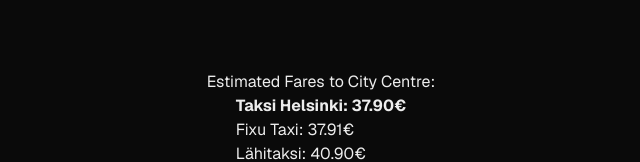
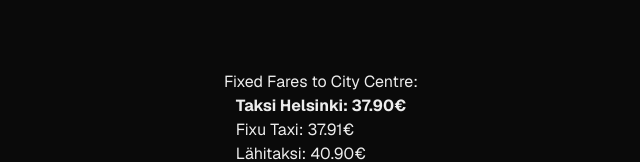
Before and after one commit to lamtonylam/airport-taxi-fare, a Next.js app: page / in a window 1280 px wide. Both pictures are taken after a click on the label "Are you travelling to the Helsinki city centre?". Shown: the part 232-394 px from the top of the page, without its empty margins (319-959 px from the left). Built offline with nearby package versions, Linux system fonts and the light colour scheme.

Commit message:
Fix: wording

```diff
--- a/src/app/page.tsx
+++ b/src/app/page.tsx
@@ -38,7 +38,7 @@
     if (toCityCentre) {
       const fares = getCityCentreFares();
       return (
-        'Estimated taxi fares from Helsinki airport to city centre:' +
+        'Fixed taxi fares from Helsinki airport to city centre:' +
         '\n\n' +
         fares
           .map((fare) => `${fare.company}: ${fare.fare.toFixed(2)}€`)
@@ -175,7 +175,7 @@
 
           {toCityCentre && (
             <>
-              <h2>Estimated Fares to City Centre:</h2>
+              <h2>Fixed Fares to City Centre:</h2>
               <ul>
                 {getCityCentreFares().map((fare, idx) => (
                   <li key={fare.company}>
```
